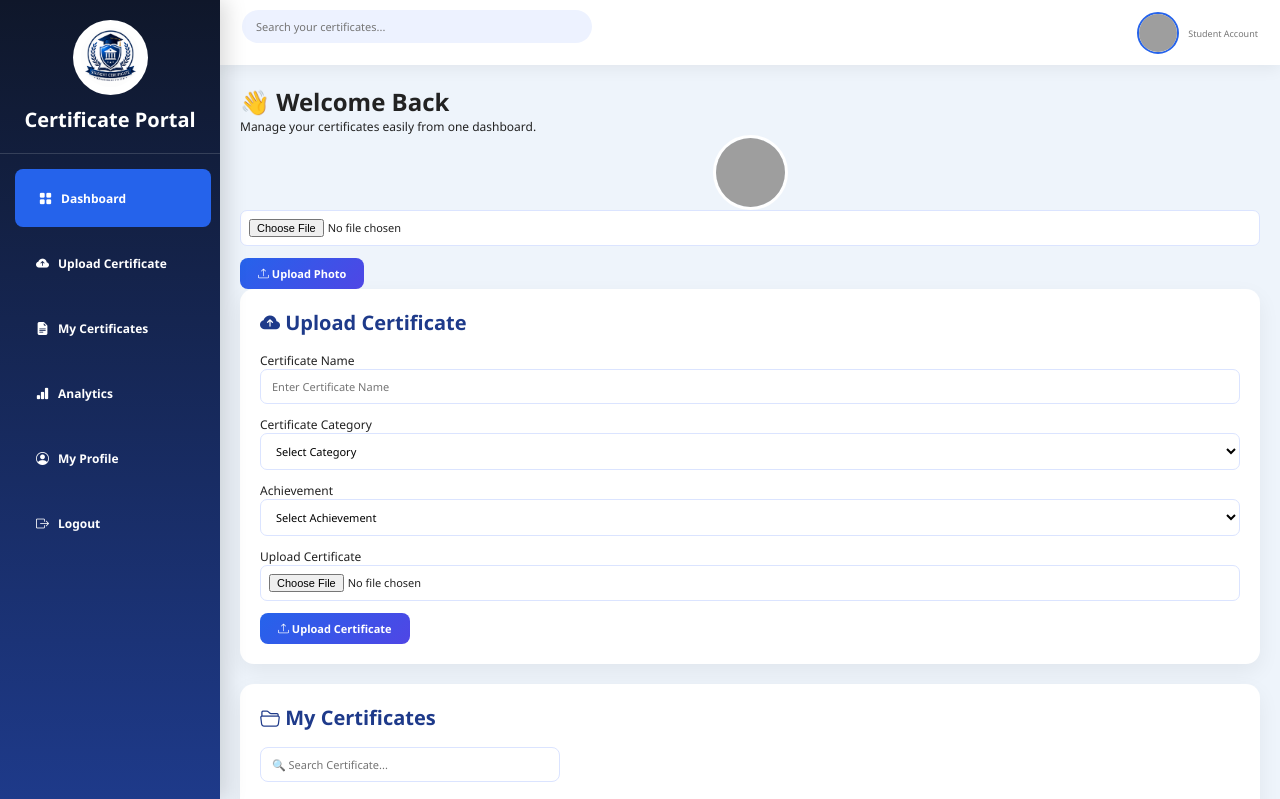
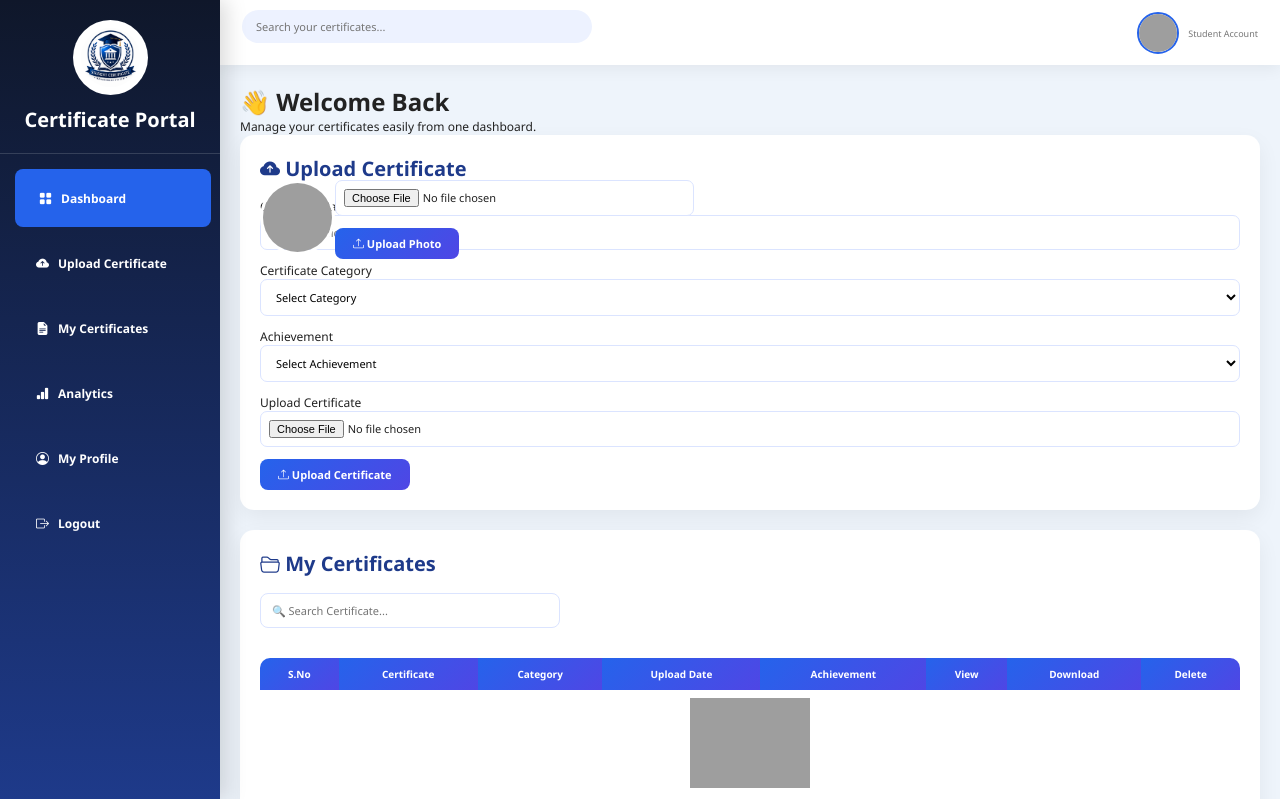
Before and after one commit to pradee-codex/student-certificate-system, a Flask app: template templates/student/dashboard.html in a window 1280 px wide. Shown: the top 799 px of the page. Run offline with Flask 3, Linux system fonts and the light colour scheme; the template is opened without the code that fills it, so the values that code supplies are empty; some libraries are stand-ins or nearby versions; grey boxes are pictures that could not be loaded.

Commit message:
Move dashboard profile photo to left

```diff
--- a/static/css/student.css
+++ b/static/css/student.css
@@ -728,10 +728,25 @@ table tr:hover {
 
     display: block !important;
 }
+
 /* ======================================
    DASHBOARD WELCOME PHOTO
-   SMALL CIRCLE
+   LEFT SIDE
 ====================================== */
+
+.welcome-banner {
+    position: relative;
+}
+
+.welcome-banner .right {
+    position: absolute;
+    left: 20px;
+    top: 95px;
+
+    display: flex;
+    justify-content: flex-start;
+    align-items: flex-start;
+}
 
 .welcome-banner .right .student-photo {
     width: 75px !important;
@@ -749,7 +764,7 @@ table tr:hover {
     border: 3px solid #ffffff !important;
 
     padding: 0 !important;
-    margin: 0 auto !important;
+    margin: 0 !important;
 
     display: block !important;
 }
```
